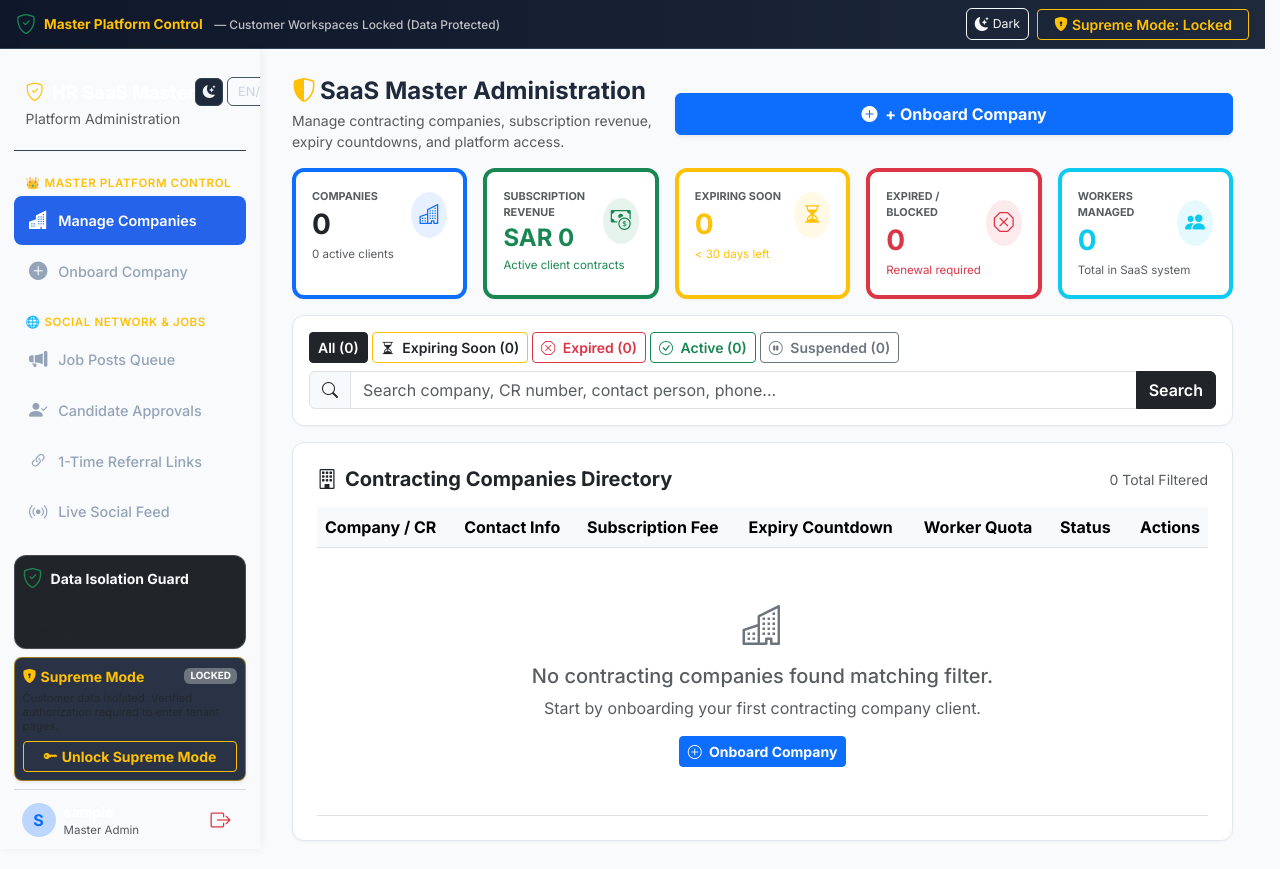
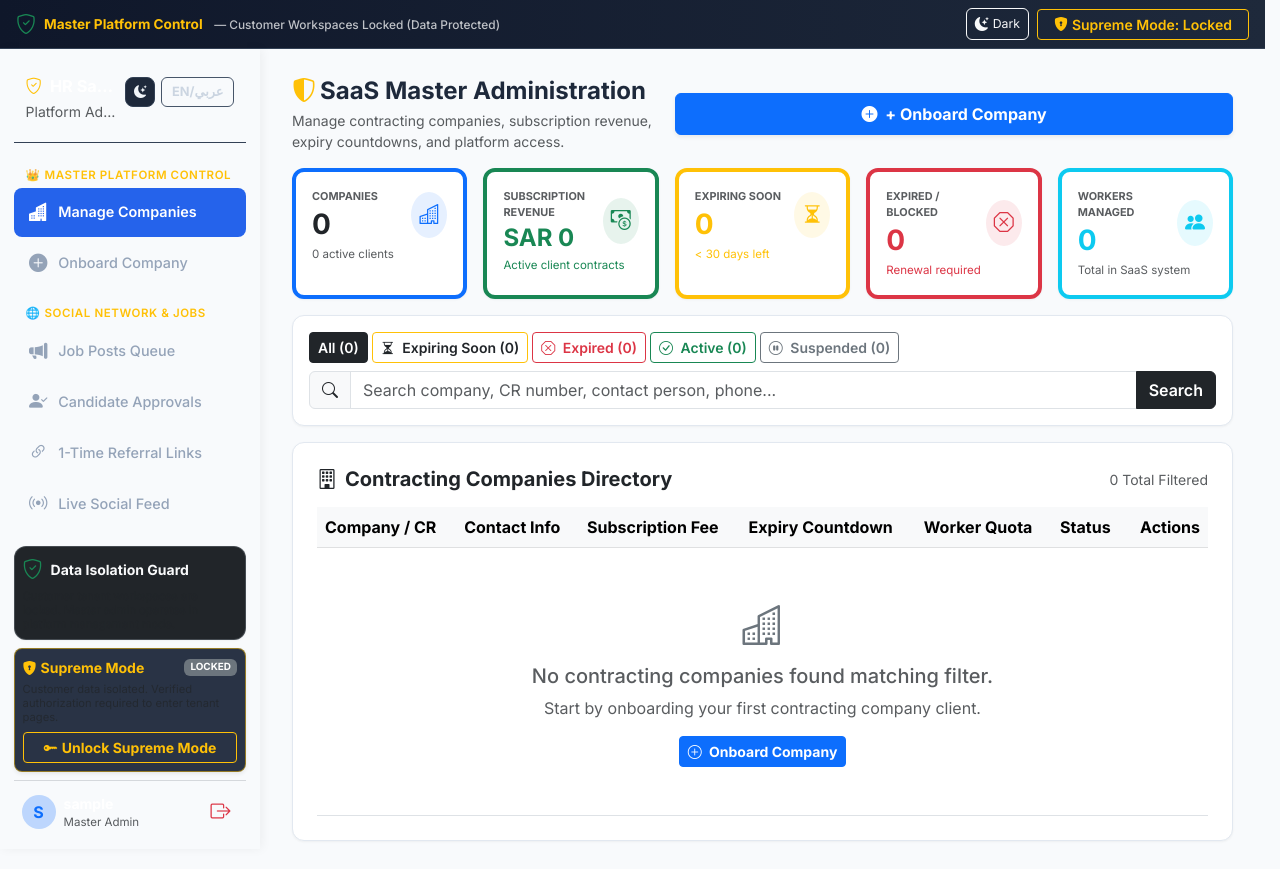
Before and after one commit to ShajjadKhan/HR-Management, a Django app: page /master-admin/ in a window 1280 px wide. Run offline with Django 5.2, Linux system fonts and the light colour scheme; the visitor is signed in with stand-in values (Sample User, id 1); data that the repository does not hold is empty.

Commit message:
Fix master sidebar brand controls

```diff
--- a/employees/templates/employees/base.html
+++ b/employees/templates/employees/base.html
@@ -364,10 +364,57 @@
             color: #ffffff;
             font-weight: 700;
             margin: 0;
-            font-size: 1.15rem;
+            font-size: 1.02rem;
             display: flex;
             align-items: center;
             gap: 8px;
+            min-width: 0;
+            line-height: 1.2;
+        }
+
+        .brand-topline {
+            display: flex;
+            align-items: flex-start;
+            justify-content: space-between;
+            gap: 0.5rem;
+            min-width: 0;
+        }
+
+        .brand-title-wrap {
+            min-width: 0;
+            flex: 1 1 auto;
+        }
+
+        .brand-title-text {
+            min-width: 0;
+            overflow: hidden;
+            text-overflow: ellipsis;
+            white-space: nowrap;
+        }
+
+        .brand-actions {
+            display: flex;
+            align-items: center;
+            gap: 0.35rem;
+            flex: 0 0 auto;
+        }
+
+        .brand-action-btn {
+            width: 30px !important;
+            height: 30px !important;
+            min-width: 30px !important;
+            border-radius: 8px !important;
+            background: #1e293b !important;
+            border: 1px solid #334155 !important;
+            color: #f1f5f9 !important;
+        }
+
+        .brand-lang-btn {
+            min-height: 30px;
+            padding: 4px 7px;
+            font-size: 0.72rem;
+            font-weight: 700;
+            line-height: 1;
         }
 
         .nav-section-title {
@@ -629,17 +676,20 @@
                 <!-- Brand / Company Title (Desktop) -->
                 <div class="brand-header d-none d-md-block">
                     {% if current_company %}
-                        <div class="d-flex justify-content-between align-items-center">
-                            <h5><i class="bi bi-building-fill text-primary flex-shrink-0"></i> <span class="text-truncate">{{ current_company.name }}</span></h5>
-                            <div class="d-flex align-items-center gap-1 flex-shrink-0">
-                                <button class="theme-toggle-btn btn btn-sm p-0 d-flex align-items-center justify-content-center" onclick="toggleTheme()" title="Toggle Day/Dark Mode" style="width: 28px; height: 28px; border-radius: 6px; background: #1e293b; border: 1px solid #334155; color: #f1f5f9;">
+                        <div class="brand-topline">
+                            <div class="brand-title-wrap">
+                                <h5><i class="bi bi-building-fill text-primary flex-shrink-0"></i> <span class="brand-title-text">{{ current_company.name }}</span></h5>
+                                <small class="text-muted d-block text-truncate mt-1">Company workspace</small>
+                            </div>
+                            <div class="brand-actions" aria-label="Display controls">
+                                <button class="theme-toggle-btn btn btn-sm p-0 d-flex align-items-center justify-content-center brand-action-btn" onclick="toggleTheme()" title="Toggle Day/Dark Mode">
                                     <i class="bi bi-moon-stars-fill theme-icon-dark" style="font-size: 0.8rem;"></i>
                                     <i class="bi bi-sun-fill theme-icon-light d-none text-warning" style="font-size: 0.8rem;"></i>
                                 </button>
-                                <button class="lang-switch-btn flex-shrink-0" onclick="toggleLanguage()" title="Toggle English/Arabic">EN/عربي</button>
+                                <button class="lang-switch-btn brand-lang-btn" onclick="toggleLanguage()" title="Toggle English/Arabic">EN/عربي</button>
                             </div>
                         </div>
-                        <div class="mt-2 d-flex justify-content-between align-items-center">
+                        <div class="mt-2 d-flex justify-content-between align-items-center gap-2">
                             <span class="badge-quota flex-shrink-0">
                                 <i class="bi bi-people-fill me-1"></i>{{ current_company.worker_count }}/{{ current_company.max_employees }}
                             </span>
@@ -648,17 +698,19 @@
                             </span>
                         </div>
                     {% else %}
-                        <div class="d-flex justify-content-between align-items-center">
-                            <h5><i class="bi bi-shield-check text-warning flex-shrink-0"></i> <span class="text-nowrap">HR SaaS Master</span></h5>
-                            <div class="d-flex align-items-center gap-1 flex-shrink-0">
-                                <button class="theme-toggle-btn btn btn-sm p-0 d-flex align-items-center justify-content-center" onclick="toggleTheme()" title="Toggle Day/Dark Mode" style="width: 28px; height: 28px; border-radius: 6px; background: #1e293b; border: 1px solid #334155; color: #f1f5f9;">
+                        <div class="brand-topline">
+                            <div class="brand-title-wrap">
+                                <h5><i class="bi bi-shield-check text-warning flex-shrink-0"></i> <span class="brand-title-text">HR SaaS Master</span></h5>
+                                <small class="text-muted d-block text-truncate mt-1">Platform Administration</small>
+                            </div>
+                            <div class="brand-actions" aria-label="Display controls">
+                                <button class="theme-toggle-btn btn btn-sm p-0 d-flex align-items-center justify-content-center brand-action-btn" onclick="toggleTheme()" title="Toggle Day/Dark Mode">
                                     <i class="bi bi-moon-stars-fill theme-icon-dark" style="font-size: 0.8rem;"></i>
                                     <i class="bi bi-sun-fill theme-icon-light d-none text-warning" style="font-size: 0.8rem;"></i>
                                 </button>
-                                <button class="lang-switch-btn flex-shrink-0" onclick="toggleLanguage()">EN/عربي</button>
+                                <button class="lang-switch-btn brand-lang-btn" onclick="toggleLanguage()">EN/عربي</button>
                             </div>
                         </div>
-                        <small class="text-muted text-nowrap">Platform Administration</small>
                     {% endif %}
                 </div>
 
```
